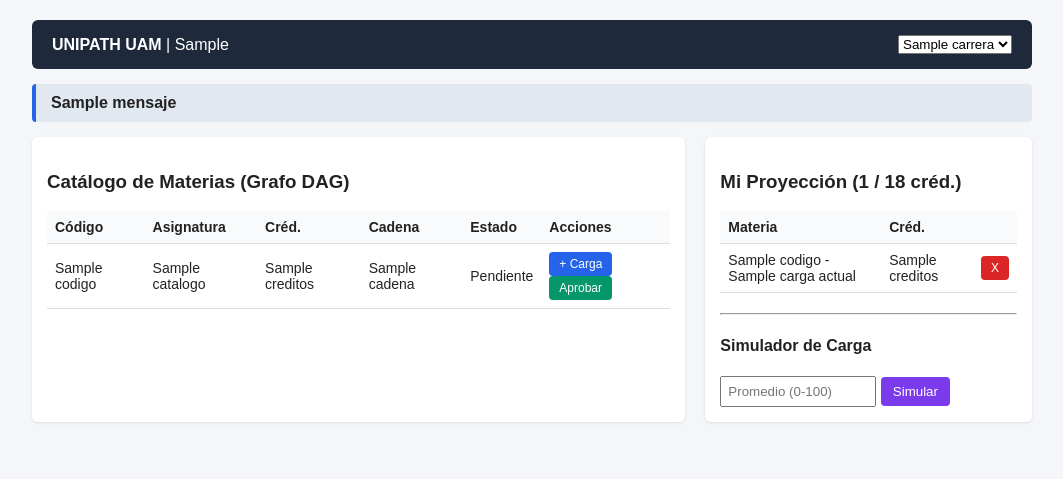
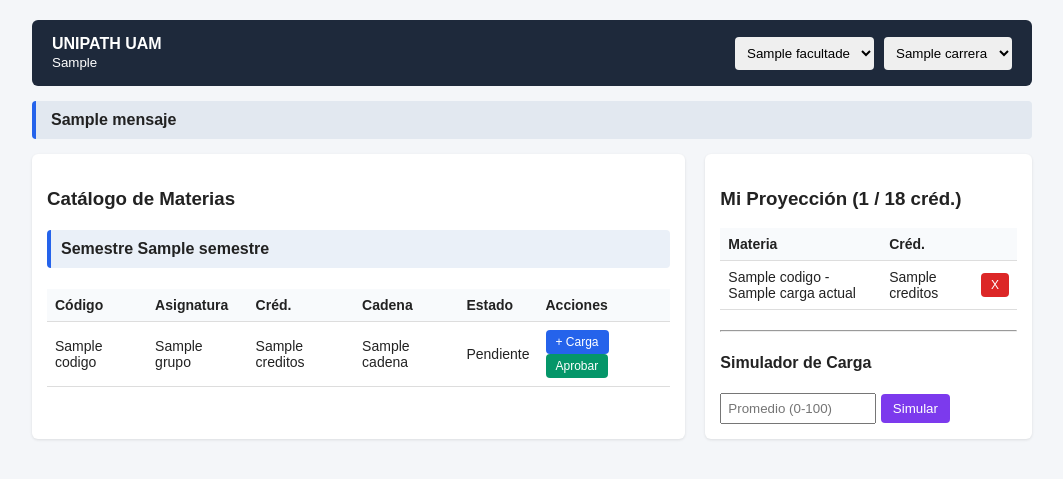
Before and after one commit to ayopackobyte/Unipath, a Flask app: template templates/index.html in a window 1280 px wide. Shown: the top 479 px of the page, without its empty margins (108-1171 px from the left). Run offline with Flask 3, Linux system fonts and the light colour scheme; the template is opened without the code that fills it: most values are stand-ins (such as "Sample title", 1, 10 or a date in 2020).

Commit message:
index.html
cambios en el index.html

```diff
--- a/templates/index.html
+++ b/templates/index.html
@@ -1,37 +1,209 @@
 <!DOCTYPE html>
 <html lang="es">
+
 <head>
     <meta charset="UTF-8">
     <title>UniPath UAM - Planificador Curricular</title>
+
     <style>
-        body { font-family: Arial, sans-serif; background: #f4f6f9; margin: 20px; color: #222; }
-        .contenedor { max-width: 1000px; margin: auto; }
-        .barra { background: #1e293b; color: white; padding: 15px 20px; border-radius: 6px; display: flex; justify-content: space-between; align-items: center; }
-        .alerta { background: #e2e8f0; border-left: 4px solid #2563eb; padding: 10px 15px; margin: 15px 0; border-radius: 4px; font-weight: bold; }
-        .grid { display: grid; grid-template-columns: 2fr 1fr; gap: 20px; margin-top: 15px; }
-        .card { background: white; padding: 15px; border-radius: 6px; box-shadow: 0 1px 3px rgba(0,0,0,0.1); }
-        table { width: 100%; border-collapse: collapse; margin-top: 10px; font-size: 14px; }
-        th, td { border-bottom: 1px solid #ddd; padding: 8px; text-align: left; }
-        th { background: #f8fafc; }
-        .btn { padding: 5px 10px; text-decoration: none; border-radius: 4px; font-size: 12px; color: white; display: inline-block; }
-        .btn-azul { background: #2563eb; }
-        .btn-verde { background: #059669; }
-        .btn-rojo { background: #dc2626; }
-        .btn-morado { background: #7c3aed; border: none; cursor: pointer; padding: 7px 12px; color: white; border-radius: 4px; }
-        .aprobada { color: #059669; font-weight: bold; }
+        body {
+            font-family: Arial, sans-serif;
+            background: #f4f6f9;
+            margin: 20px;
+            color: #222;
+        }
+
+        .contenedor {
+            max-width: 1000px;
+            margin: auto;
+        }
+
+        .barra {
+            background: #1e293b;
+            color: white;
+            padding: 15px 20px;
+            border-radius: 6px;
+            display: flex;
+            justify-content: space-between;
+            align-items: center;
+            gap: 15px;
+            flex-wrap: wrap;
+        }
+
+        .selectores {
+            display: flex;
+            gap: 10px;
+            flex-wrap: wrap;
+        }
+
+        .selectores form {
+            margin: 0;
+        }
+
+        select {
+            padding: 8px;
+            border: none;
+            border-radius: 4px;
+            max-width: 300px;
+        }
+
+        .alerta {
+            background: #e2e8f0;
+            border-left: 4px solid #2563eb;
+            padding: 10px 15px;
+            margin: 15px 0;
+            border-radius: 4px;
+            font-weight: bold;
+        }
+
+        .grid {
+            display: grid;
+            grid-template-columns: 2fr 1fr;
+            gap: 20px;
+            margin-top: 15px;
+        }
+
+        .card {
+            background: white;
+            padding: 15px;
+            border-radius: 6px;
+            box-shadow: 0 1px 3px rgba(0,0,0,0.1);
+            overflow-x: auto;
+        }
+
+        table {
+            width: 100%;
+            border-collapse: collapse;
+            margin-top: 10px;
+            font-size: 14px;
+        }
+
+        th, td {
+            border-bottom: 1px solid #ddd;
+            padding: 8px;
+            text-align: left;
+        }
+
+        th {
+            background: #f8fafc;
+        }
+
+        .semestre {
+            background: #eaf0f8;
+            padding: 10px;
+            margin-top: 20px;
+            border-left: 4px solid #2563eb;
+            border-radius: 4px;
+        }
+
+        .btn {
+            padding: 5px 10px;
+            text-decoration: none;
+            border-radius: 4px;
+            font-size: 12px;
+            color: white;
+            display: inline-block;
+        }
+
+        .btn-azul {
+            background: #2563eb;
+        }
+
+        .btn-verde {
+            background: #059669;
+        }
+
+        .btn-rojo {
+            background: #dc2626;
+        }
+
+        .btn-morado {
+            background: #7c3aed;
+            border: none;
+            cursor: pointer;
+            padding: 7px 12px;
+            color: white;
+            border-radius: 4px;
+        }
+
+        .aprobada {
+            color: #059669;
+            font-weight: bold;
+        }
+
+        .sin-materias {
+            color: #64748b;
+            padding: 20px 5px;
+            text-align: center;
+        }
+
+        @media (max-width: 750px) {
+            .grid {
+                grid-template-columns: 1fr;
+            }
+
+            .barra {
+                align-items: flex-start;
+            }
+
+            .selectores {
+                width: 100%;
+                flex-direction: column;
+            }
+
+            .selectores select {
+                width: 100%;
+                max-width: none;
+            }
+        }
+
     </style>
 </head>
+
 <body>
+
 <div class="contenedor">
+
     <div class="barra">
-        <div><strong>UNIPATH UAM</strong> | {{ carrera_actual }}</div>
+
+        <div>
+            <strong>UNIPATH UAM</strong>
+            <br>
+            <small>{{ carrera_actual }}</small>
+        </div>
+
+        <div class="selectores">
+
+            <form action="/cambiar_facultad" method="POST">
+
+                <select name="facultad" onchange="this.form.submit()">
+
+                    {% for f in facultades %}
+                        <option value="{{ f }}"
+                            {% if f == facultad_actual %}selected{% endif %}>
+                            {{ f }}
+                        </option>
+                    {% endfor %}
+
+                </select>
+
+            </form>
+
             <form action="/cambiar_carrera" method="POST">
+
                <select name="carrera" onchange="this.form.submit()">
                     {% for c in carreras %}
-                    <option value="{{ c }}" {% if c == carrera_actual %}selected{% endif %}>{{ c }}</option>
+                    <option value="{{ c }}"
+                        {% if c|upper == carrera_actual|upper %}selected{% endif %}>
+                        {{ c }}
+                    </option>
                 {% endfor %}
             </select>
+
             </form>
+
+        </div>
+
     </div>
 
     {% if mensaje %}
@@ -39,9 +211,21 @@
     {% endif %}
 
     <div class="grid">
+
         <div class="card">
-            <h3>Catálogo de Materias (Grafo DAG)</h3>
+
+            <h3>Catálogo de Materias</h3>
+
+            {% if catalogo %}
+
+                {% for grupo in catalogo|groupby('semestre') %}
+
+                    <h4 class="semestre">
+                        Semestre {{ grupo.grouper }}
+                    </h4>
+
                     <table>
+
                         <tr>
                             <th>Código</th>
                             <th>Asignatura</th>
@@ -50,12 +234,19 @@
                             <th>Estado</th>
                             <th>Acciones</th>
                         </tr>
-                {% for m in catalogo %}
+
+                        {% for m in grupo.list %}
+
                             <tr>
+
                                 <td>{{ m.codigo }}</td>
+
                                 <td>{{ m.nombre }}</td>
+
                                 <td>{{ m.creditos }}</td>
+
                                 <td>{{ m.cadena }}</td>
+
                                 <td>
                                     {% if m.aprobada %}
                                         <span class="aprobada">APROBADA</span>
@@ -63,46 +254,103 @@
                                         Pendiente
                                     {% endif %}
                                 </td>
+
                                 <td>
                                     {% if not m.aprobada %}
-                            <a href="/agregar/{{ m.codigo }}" class="btn btn-azul">+ Carga</a>
-                            <a href="/aprobar/{{ m.codigo }}" class="btn btn-verde">Aprobar</a>
+
+                                        <a href="/agregar/{{ m.codigo }}"
+                                           class="btn btn-azul">+ Carga</a>
+
+                                        <a href="/aprobar/{{ m.codigo }}"
+                                           class="btn btn-verde">Aprobar</a>
+
                                     {% endif %}
                                 </td>
+
                             </tr>
+
                         {% endfor %}
+
                     </table>
+
+                {% endfor %}
+
+            {% else %}
+
+                <div class="sin-materias">
+                    <h4>Esta carrera todavía no tiene materias registradas.</h4>
+                    <p>Pronto se incorporará su plan de estudios.</p>
+                </div>
+
+            {% endif %}
+
         </div>
 
         <div class="card">
+
             <h3>Mi Proyección ({{ total_creditos }} / 18 créd.)</h3>
+
             {% if carga_actual %}
+
                 <table>
+
                     <tr>
                         <th>Materia</th>
                         <th>Créd.</th>
                         <th></th>
                     </tr>
+
                     {% for m in carga_actual %}
+
                         <tr>
+
                             <td>{{ m.codigo }} - {{ m.nombre }}</td>
+
                             <td>{{ m.creditos }}</td>
-                        <td><a href="/quitar/{{ m.codigo }}" class="btn btn-rojo">X</a></td>
+
+                            <td>
+                                <a href="/quitar/{{ m.codigo }}"
+                                   class="btn btn-rojo">X</a>
+                            </td>
+
                         </tr>
+
                     {% endfor %}
+
                 </table>
+
             {% else %}
+
                 <p>No tienes materias en tu proyección.</p>
+
             {% endif %}
 
             <hr style="margin: 20px 0;">
+
             <h4>Simulador de Carga</h4>
+
             <form action="/recomendar" method="POST">
-                <input type="number" step="0.1" name="promedio" placeholder="Promedio (0-100)" required style="padding: 6px; width: 140px;">
-                <button type="submit" class="btn-morado">Simular</button>
+
+                <input
+                    type="number"
+                    step="0.1"
+                    name="promedio"
+                    placeholder="Promedio (0-100)"
+                    required
+                    style="padding: 6px; width: 140px;"
+                >
+
+                <button type="submit" class="btn-morado">
+                    Simular
+                </button>
+
             </form>
+
         </div>
+
     </div>
+
 </div>
+
 </body>
 </html>
```
Lines whose indentation alone changed are shown as unchanged.
